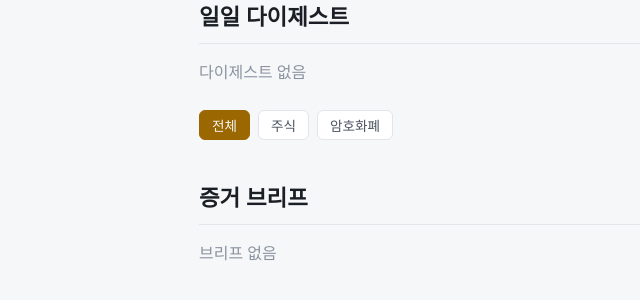
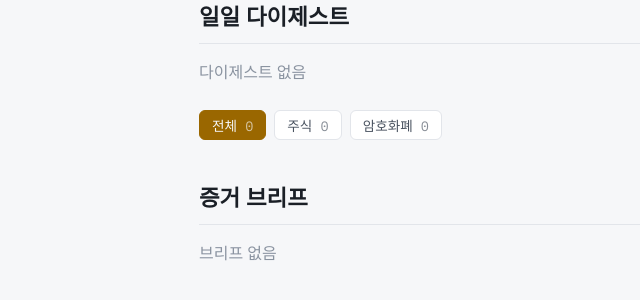
Before and after one commit to SJayKim/finance_agent, a FastAPI app: page / in a window 1280 px wide. Shown: the part 245-545 px from the top of the page, without its empty margins (9-649 px from the left). Run offline with FastAPI, Linux system fonts and the light colour scheme; some web fonts are replaced.

Commit message:
feat(web): 자산 탭 카운트 + 빈 상태(U1)
Co-Authored-By: Claude Opus 4.8 (1M context) <noreply@anthropic.com>

```diff
--- a/app/main.py
+++ b/app/main.py
@@ -18,6 +18,7 @@ from app.pipeline.seed import seed_universe
 from app.runner import DailyRunAlreadyRunning, run_daily
 from app.web.chat import ChatAnalyzer, RagChatAnalyzer, anthropic_chat, anthropic_rag_chat
 from app.web.queries import (
+    board_asset_counts,
     dates_with_briefs,
     load_brief,
     load_digest,
@@ -155,6 +156,7 @@ def dashboard(request: Request, date: str | None = None) -> HTMLResponse:
         {
             "briefs": briefs,
             "board": board,
+            "asset_counts": board_asset_counts(board),
             "digest": digest,
             "health": health,
             "brief_date": brief_date,
--- a/app/web/queries.py
+++ b/app/web/queries.py
@@ -206,6 +206,19 @@ def rank_board(briefs: Sequence[BriefView]) -> list[BoardRow]:
     return rows
 
 
+def board_asset_counts(board: Sequence[BoardRow]) -> dict[str, int]:
+    """탭 버튼 라벨용 자산별 보드 행 수. all=전체, stock/crypto=해당 자산이 링크된 행 수.
+
+    한 행이 두 자산을 모두 링크하면 양쪽에 카운트(탭 양쪽에 노출되므로 일치). 티커
+    없는 행은 all에만 포함 — 자산 탭에서 숨겨지는 현 동작과 카운트를 맞춘다.
+    """
+    counts = {"all": len(board), "stock": 0, "crypto": 0}
+    for row in board:
+        for cls in row.asset_classes:
+            counts[cls] += 1
+    return counts
+
+
 def search_citation_spans(
     session: Session, query_vec: Sequence[float], top_k: int = 8
 ) -> list[CitationView]:
--- a/app/web/static/app.css
+++ b/app/web/static/app.css
@@ -220,6 +220,15 @@ a {
   color: var(--bg);
   background: var(--accent);
   border-color: var(--accent);
+}
+
+.tab-count {
+  opacity: 0.65;
+}
+
+.board-empty {
+  font-size: var(--fs-1);
+  margin: var(--sp-3) 0 0;
 }
 
 #theme-toggle {
--- a/app/web/templates/_impact_board.html
+++ b/app/web/templates/_impact_board.html
@@ -26,6 +26,7 @@
       </div>
     {% endfor %}
   </div>
+  <p class="board-empty empty" hidden>이 탭에 링크된 종목 없음 — 전체에서 {{ asset_counts.all }}건</p>
   <p class="board-legend">
     좌측 색 보더 + <b>G문자</b> = 같은 뉴스 클러스터(색 + 모양 + 문자, 색맹 구분 가능). 카드
     선택 → 아래 근거 브리프로 이동. 임팩트는 <b>이벤트 단위</b> 영향도 크기(0~100)이며 부호는
--- a/app/web/templates/index.html
+++ b/app/web/templates/index.html
@@ -46,9 +46,9 @@
     {% include "_digest.html" %}
 
     <div class="asset-tabs">
-      <button type="button" data-asset="all" class="active">전체</button>
-      <button type="button" data-asset="stock">주식</button>
-      <button type="button" data-asset="crypto">암호화폐</button>
+      <button type="button" data-asset="all" class="active">전체 <span class="tab-count">{{ asset_counts.all }}</span></button>
+      <button type="button" data-asset="stock">주식 <span class="tab-count">{{ asset_counts.stock }}</span></button>
+      <button type="button" data-asset="crypto">암호화폐 <span class="tab-count">{{ asset_counts.crypto }}</span></button>
     </div>
 
     {% include "_impact_board.html" %}
@@ -108,12 +108,16 @@
     (function () {
       var tabs = document.querySelectorAll(".asset-tabs button");
       var targets = document.querySelectorAll(".board-card, .brief-item");
+      var emptyEl = document.querySelector(".board-empty");
       function apply(asset) {
+        var boardShown = 0;
         targets.forEach(function (el) {
           var classes = (el.getAttribute("data-asset") || "").split(" ").filter(Boolean);
           var show = asset === "all" || classes.indexOf(asset) !== -1;
           el.style.display = show ? "" : "none";
+          if (show && el.classList.contains("board-card")) boardShown++;
         });
+        if (emptyEl) emptyEl.hidden = asset === "all" || boardShown > 0;
       }
       tabs.forEach(function (btn) {
         btn.addEventListener("click", function () {
```
Also changed, not shown: tests/test_web.py (+20 -0 lines).
